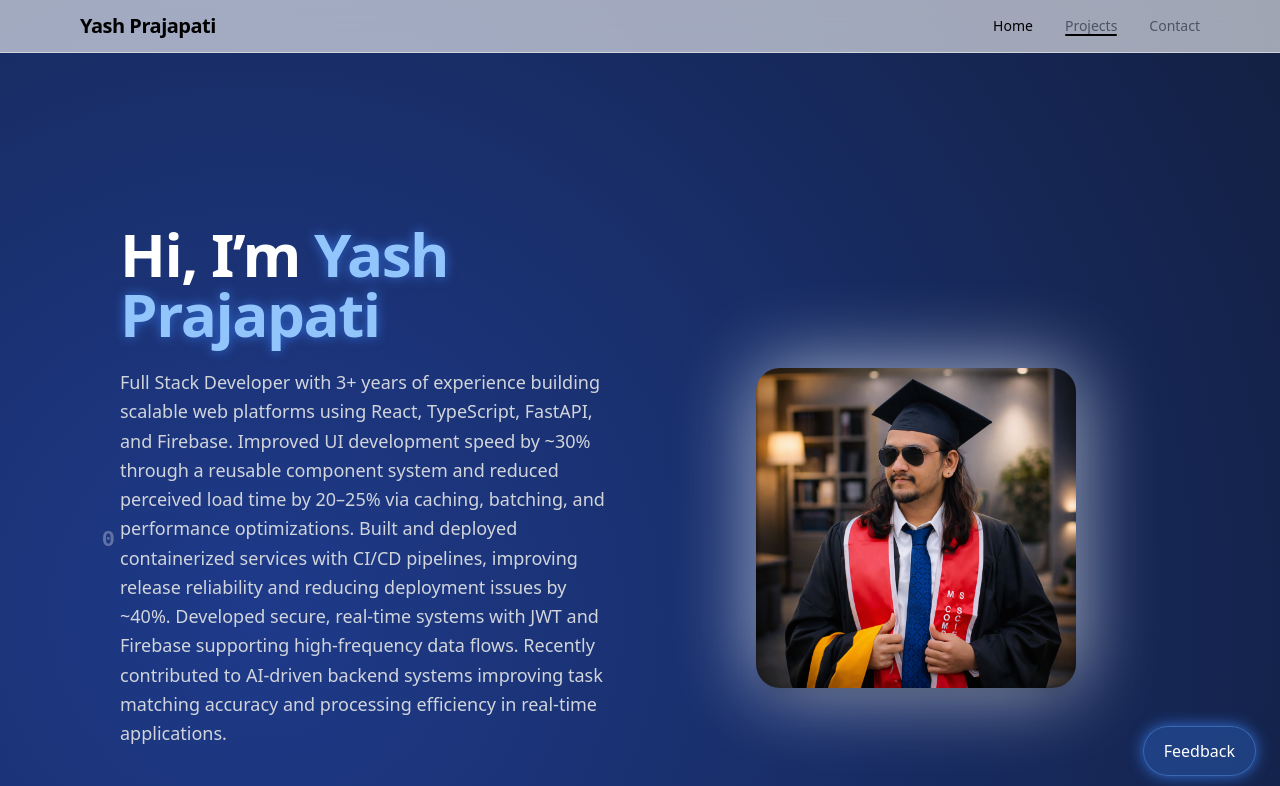
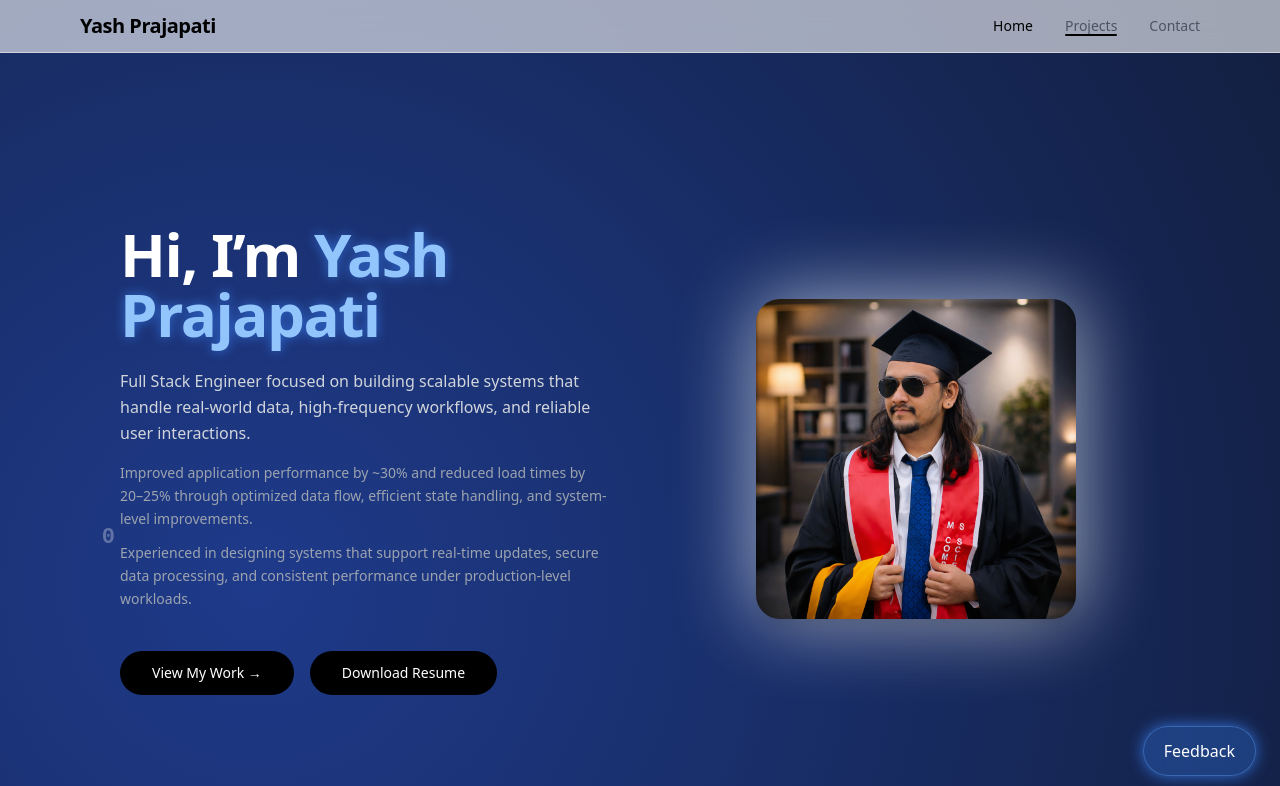
Before and after one commit to yash-2304/portfolio, a React (Create React App) app: page / in a window 1280 px wide. Shown: the top 786 px of the page. Built offline with nearby package versions, Linux system fonts and the light colour scheme.

Commit message:
Refined hero section and UI improvements

```diff
--- a/src/components/sections/Hero.js
+++ b/src/components/sections/Hero.js
@@ -20,8 +20,17 @@ export default function Hero() {
             </span>
           </h1>
 
-          <p className="mt-6 text-lg text-gray-300 max-w-lg leading-relaxed">
-Full Stack Developer with 3+ years of experience building scalable web platforms using React, TypeScript, FastAPI, and Firebase. Improved UI development speed by ~30% through a reusable component system and reduced perceived load time by 20–25% via caching, batching, and performance optimizations. Built and deployed containerized services with CI/CD pipelines, improving release reliability and reducing deployment issues by ~40%. Developed secure, real-time systems with JWT and Firebase supporting high-frequency data flows. Recently contributed to AI-driven backend systems improving task matching accuracy and processing efficiency in real-time applications.          </p>
+          <p className="mt-6 text-base text-gray-300 max-w-md md:max-w-lg leading-relaxed">
+            Full Stack Engineer focused on building scalable systems that handle real-world data, high-frequency workflows, and reliable user interactions.
+          </p>
+
+          <p className="mt-4 text-sm text-gray-400 max-w-md md:max-w-lg leading-relaxed">
+            Improved application performance by ~30% and reduced load times by 20–25% through optimized data flow, efficient state handling, and system-level improvements.
+          </p>
+
+          <p className="mt-3 text-sm text-gray-400 max-w-md md:max-w-lg leading-relaxed">
+            Experienced in designing systems that support real-time updates, secure data processing, and consistent performance under production-level workloads.
+          </p>
 
           <div className="mt-10 flex flex-col sm:flex-row gap-4">
             <a
```
